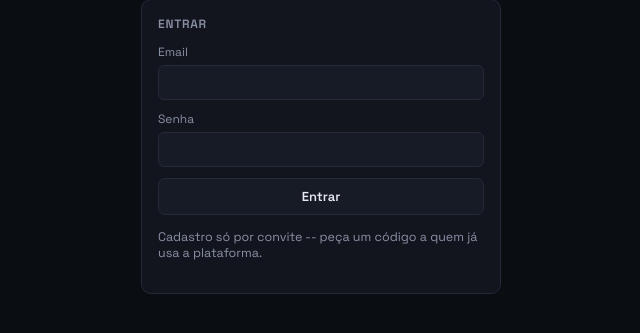
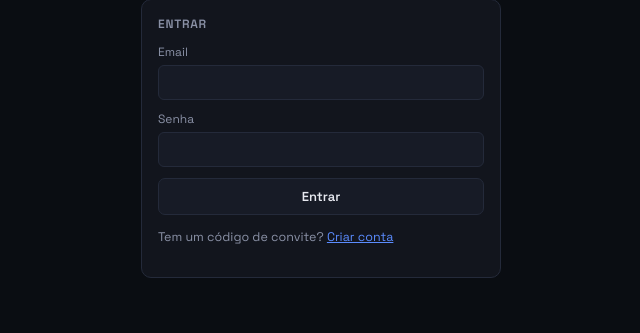
Before and after one commit to renan519708-create/effective-parakeet, a Flask app: page /login in a window 1280 px wide. Shown: the part 101-434 px from the top of the page, without its empty margins (319-959 px from the left). Run offline with Flask 3, Linux system fonts and the light colour scheme; parts of the project's set-up code (start-up, migrations or seed data) failed here and were passed over.

Commit message:
Add the missing link from login to signup
signup.html already linked back to login, but login.html never linked
forward to signup -- there was no way to find the invite-code signup
form from the page everyone actually lands on first. Caught live: the
socio opened the production link and had nowhere to click.

Co-Authored-By: Claude Sonnet 5 <noreply@anthropic.com>

```diff
--- a/app/templates/login.html
+++ b/app/templates/login.html
@@ -8,6 +8,6 @@
     <div class="field"><span class="field-label">Senha</span><input type="password" name="password" required></div>
     <button class="btn" type="submit" style="width:100%;">Entrar</button>
   </form>
-  <p class="sub" style="margin-top:14px;">Cadastro só por convite -- peça um código a quem já usa a plataforma.</p>
+  <p class="sub" style="margin-top:14px;">Tem um código de convite? <a href="{{ url_for('auth.signup') }}">Criar conta</a></p>
 </div>
 {% endblock %}
```
